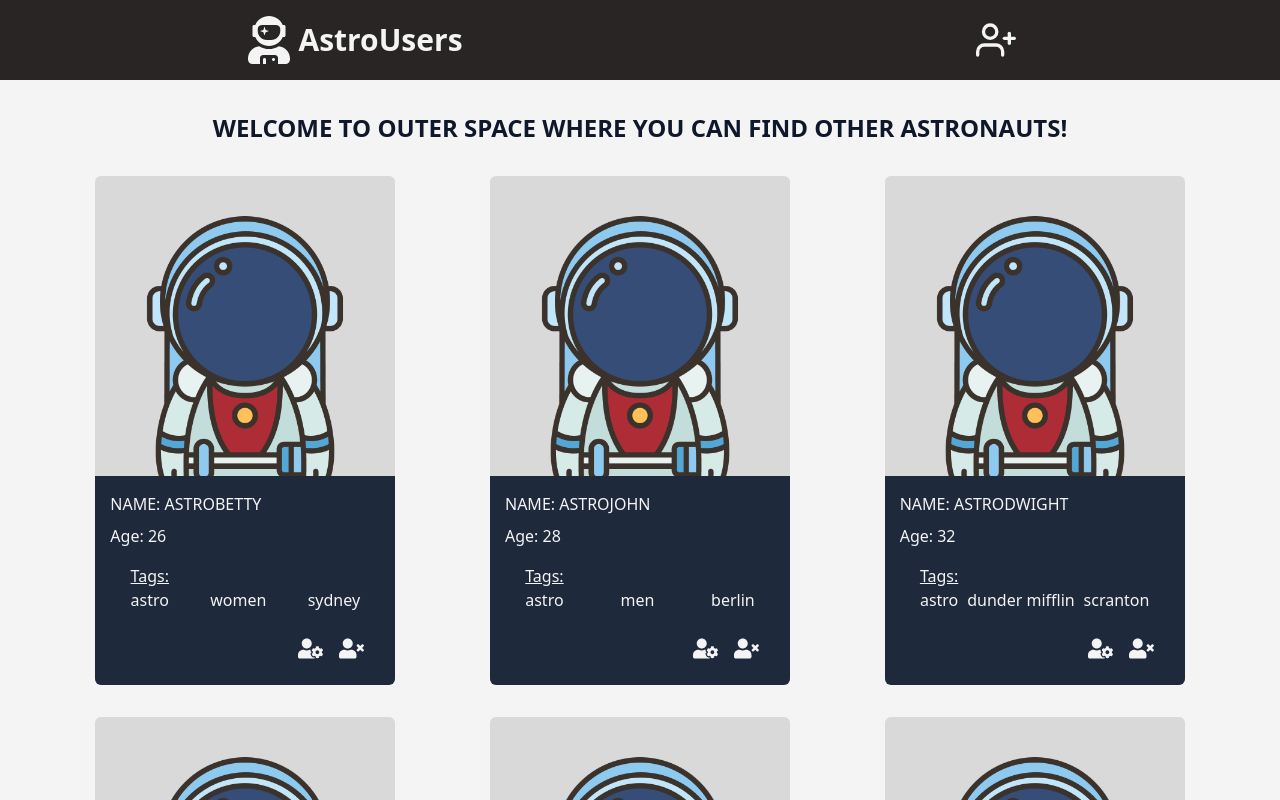
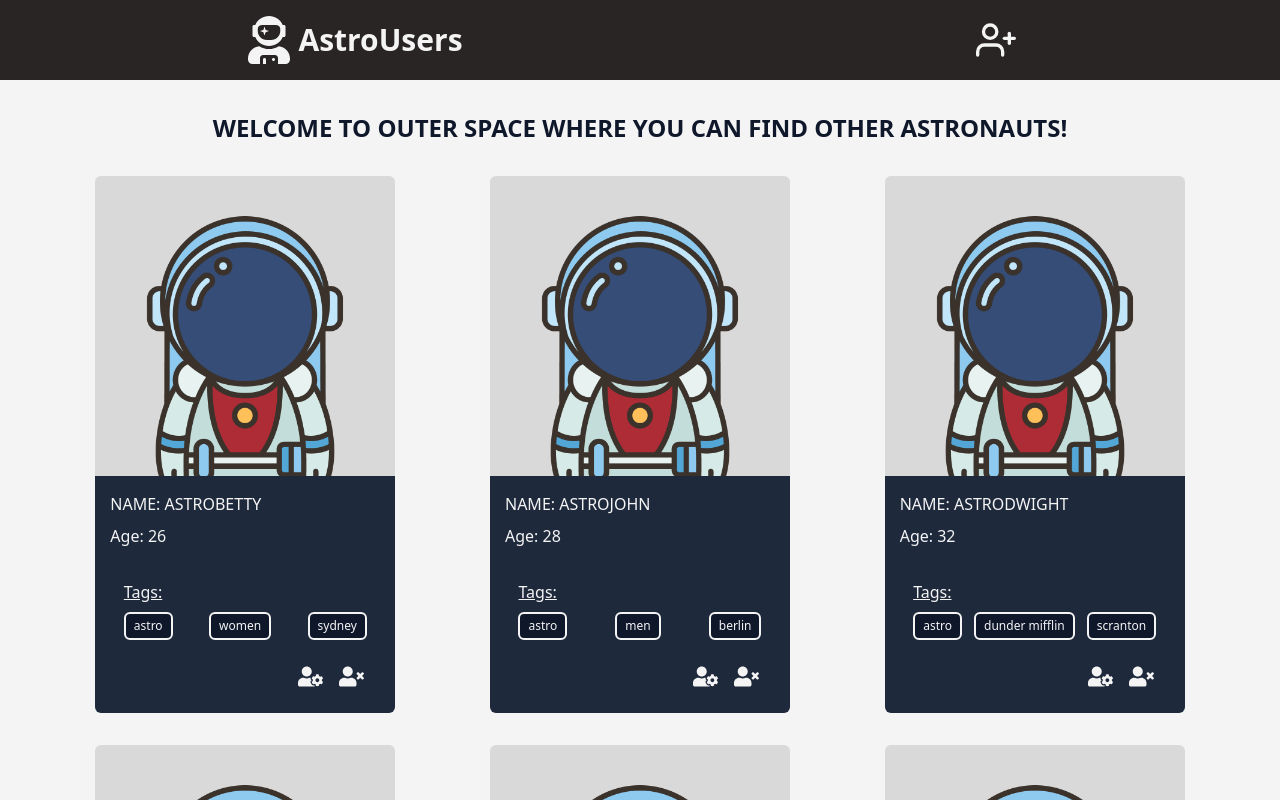
Before and after one commit to pinkjagnie/users-cards-project, a Next.js app: page / in a window 1280 px wide. Shown: the top 800 px of the page. Built offline with nearby package versions, Linux system fonts and the light colour scheme.

Commit message:
Changed styling for tags labels

```diff
--- a/src/components/main-view/SingleUserCard.js
+++ b/src/components/main-view/SingleUserCard.js
@@ -4,6 +4,8 @@ import Image from "next/image";
 import { FaUserCog, FaUserTimes } from 'react-icons/fa';
 
 import { defaultUserProfilePhoto } from "@/assets/index";
+
+import styles from "@/style";
 
 const SingleUserCard = ({ user }) => {
   return(
@@ -17,12 +19,12 @@ const SingleUserCard = ({ user }) => {
             <p className="pt-4 pb-2 uppercase">Name: {user.name}</p>
             <p>Age: {user.age}</p>
           </div>
-          <div className="w-[80%] lg:w-[85%] mx-auto pt-4 pb-6">
-            <p className="underline">Tags:</p>
-            <div className="flex justify-between">
-              <label>{user.tagFirst}</label>
-              <label>{user.tagSecond}</label>
-              <label>{user.tagThird}</label>
+          <div className="w-[90%] mx-auto pt-8 pb-6">
+            <p className="underline pb-2">Tags:</p>
+            <div className="flex justify-between items-center">
+              <span className={styles.tagsLabel}>{user.tagFirst}</span>
+              <span className={styles.tagsLabel}>{user.tagSecond}</span>
+              <span className={styles.tagsLabel}>{user.tagThird}</span>
             </div>
           </div>
           <div className="flex justify-end pb-6">
--- a/src/style.js
+++ b/src/style.js
@@ -8,7 +8,9 @@ const styles = {
   hoverBorderBasic: "hover:border-stone-800",
 
   mainBackgroundColor: "bg-zinc-100",
-  mainTextColor: "text-slate-900"
+  mainTextColor: "text-slate-900",
+
+  tagsLabel: "text-xs border-2 border-zinc-100 rounded-md py-1 px-2 bg-slate-900"
 };
 
 export default styles;
```
